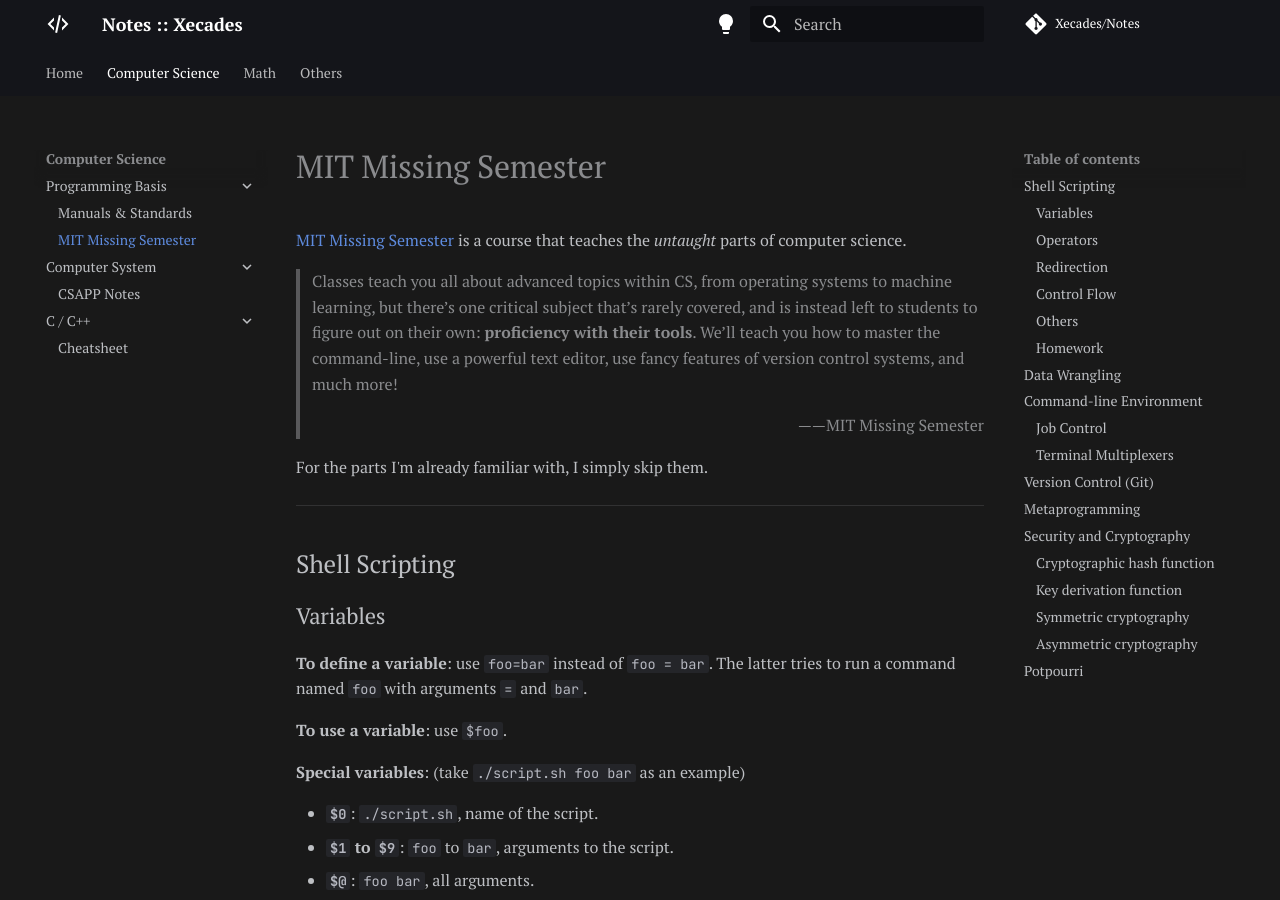
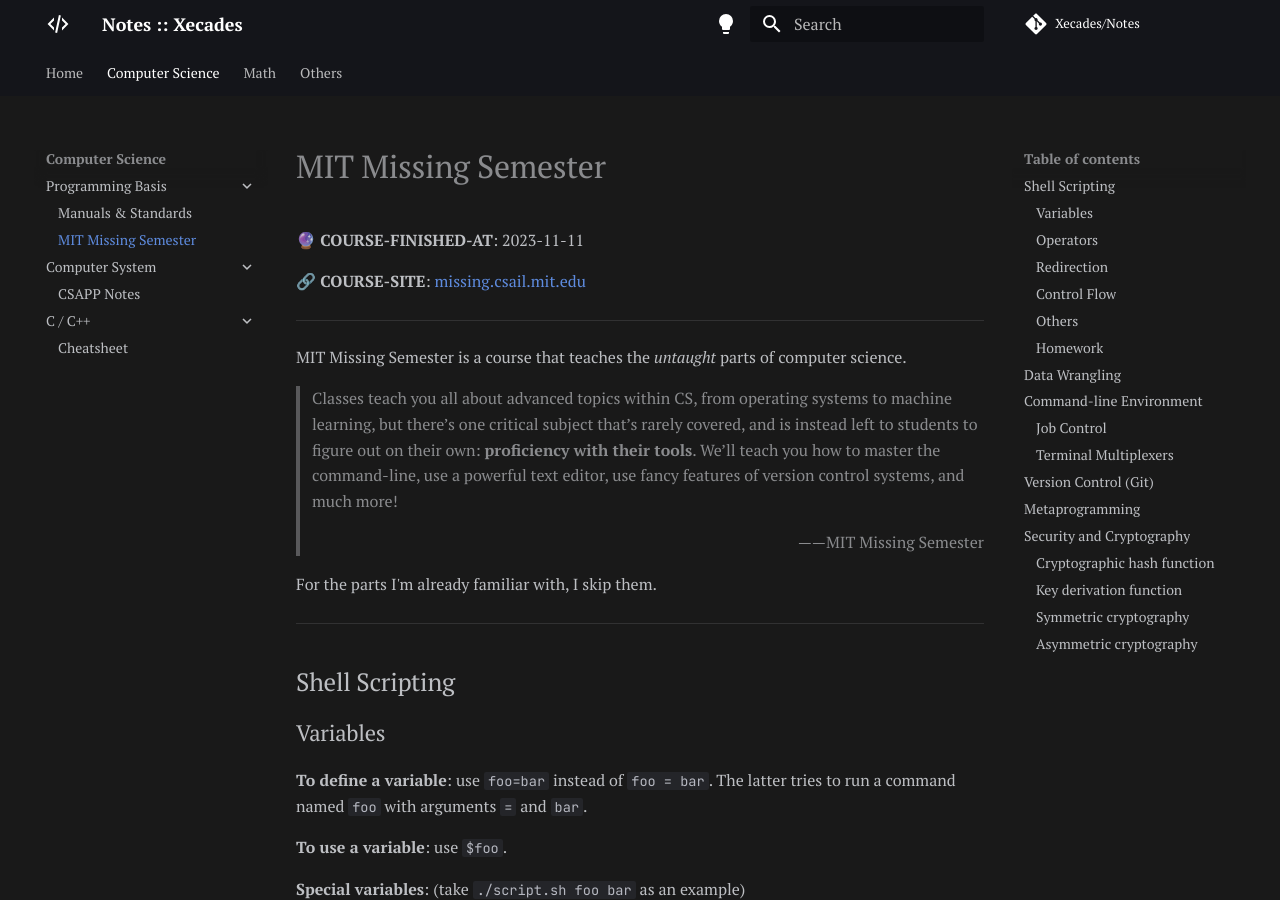
Before and after one commit to Xecades/Notes, an MkDocs documentation site: the page built from docs/cs/basis/mit-missing-semester.md, in a window 1280 px wide and 900 px high. Built offline with MkDocs 1.6.1 and Material for MkDocs 9.7.7, drawn with Linux system fonts in a browser that asks for light colours; comment, search, counter and statistics services are not loaded; some of the changed text lies outside the part shown.

Commit message:
docs: finish Mit Missing Semester course

```diff
--- a/docs/cs/basis/mit-missing-semester.md
+++ b/docs/cs/basis/mit-missing-semester.md
@@ -1,12 +1,18 @@
 # MIT Missing Semester
 
-[MIT Missing Semester](https://missing.csail.mit.edu/) is a course that teaches the *untaught* parts of computer science.
+**🔮 COURSE-FINISHED-AT**: 2023-11-11
+
+**🔗 COURSE-SITE**: [missing.csail.mit.edu](https://missing.csail.mit.edu/)
+
+---
+
+MIT Missing Semester is a course that teaches the *untaught* parts of computer science.
 
 > Classes teach you all about advanced topics within CS, from operating systems to machine learning, but there’s one critical subject that’s rarely covered, and is instead left to students to figure out on their own: **proficiency with their tools**. We’ll teach you how to master the command-line, use a powerful text editor, use fancy features of version control systems, and much more!
 >
 > <div align=right>——MIT Missing Semester</div>
 
-For the parts I'm already familiar with, I simply skip them.
+For the parts I'm already familiar with, I skip them.
 
 ---
 
@@ -367,9 +373,3 @@
 As its name suggests, public key *can* be made public. Anyone can use the public key to encrypt data *for you*, but only you, with the corresponding private key, can decrypt it. That's how private messaging apps like Telegram works.
 
 On the flip side, you can sign data using your private key. Others can then verify the signature using your public key. This mechanism is exemplified in practices such as verifying commits in Git through digital signatures.
-
----
-
-## Potpourri
-
-**Under Construction**
```
